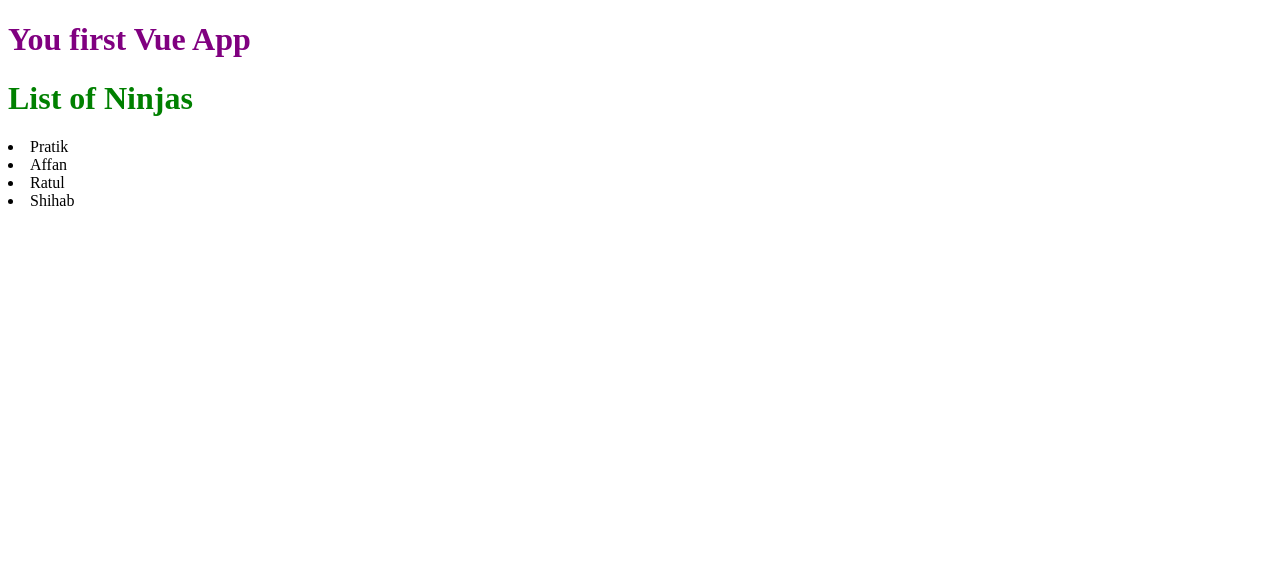
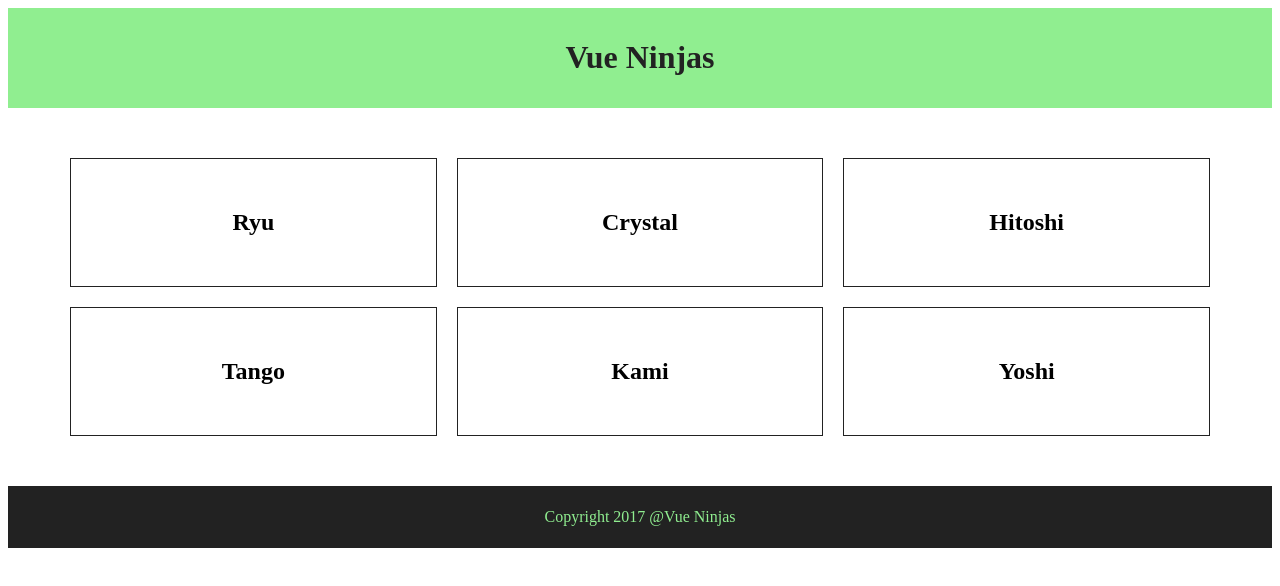
Before and after one commit to SamPratik/vuecli-tutorials, a Vue app: page / in a window 1280 px wide. Shown: the top 586 px of the page. Built offline with nearby package versions, Linux system fonts and the light colour scheme.

Commit message:
Nesting Components Example

```diff
--- a/src/App.vue
+++ b/src/App.vue
@@ -1,29 +1,29 @@
 <template>
   <div>
-    <h1>{{title}}</h1>
+    <app-header></app-header>
     <ninjas></ninjas>
+    <app-footer></app-footer>
   </div>
 </template>
 
 <script>
-// registering 'Ninjas' component locally...
+import Header from './components/Header.vue'
+import Footer from './components/Footer.vue'
 import Ninjas from './components/Ninjas.vue'
 
 export default {
   name: 'app',
   components: {
+    'app-header': Header,
+    'app-footer': Footer,
     'ninjas': Ninjas
   },
   data() {
-    return {
-      title: 'You first Vue App'
-    }
+
   }
 }
 </script>
 
 <style scoped>
-  h1 {
-    color: purple;
-  }
+
 </style>
--- /dev/null
+++ b/src/components/Footer.vue
@@ -0,0 +1,25 @@
+<template>
+  <div id="">
+    <footer>
+      <p>{{copyright}}</p>
+    </footer>
+  </div>
+</template>
+<script>
+export default {
+  name: "",
+  data: () => ({
+    copyright: 'Copyright 2017 @Vue Ninjas'
+  })
+}
+</script>
+<style scoped>
+  footer{
+      background: #222;
+      padding: 6px;
+  }
+  p{
+      color: lightgreen;
+      text-align: center;
+  }
+</style>
--- /dev/null
+++ b/src/components/Header.vue
@@ -0,0 +1,25 @@
+<template>
+  <div id="">
+    <header>
+      <h1>{{title}}</h1>
+    </header>
+  </div>
+</template>
+<script>
+export default {
+  name: "",
+  data: () => ({
+    title: 'Vue Ninjas'
+  })
+}
+</script>
+<style scoped>
+  header{
+      background: lightgreen;
+      padding: 10px;
+  }
+  h1{
+      color: #222;
+      text-align: center;
+  }
+</style>
--- a/src/components/Ninjas.vue
+++ b/src/components/Ninjas.vue
@@ -1,21 +1,47 @@
 <template>
-  <div id="">
-    <h1>List of Ninjas</h1>
-    <li v-for="ninja in ninjas">{{ninja}}</li>
+  <div id="ninjas">
+    <ul>
+      <li v-for="ninja in ninjas" v-on:click="ninja.show = !ninja.show">
+        <h2>{{ninja.name}}</h2>
+        <h3 v-show="ninja.show">{{ninja.speciality}}</h3>
+      </li>
+    </ul>
   </div>
 </template>
-
 <script>
-
 export default {
   data: () => ({
-    ninjas: ['Pratik', 'Affan', 'Ratul', 'Shihab']
+    ninjas: [
+        {name: 'Ryu', speciality: 'Vue Components', show: false},
+        {name: 'Crystal', speciality: 'HTML Wizardry', show: false},
+        {name: 'Hitoshi', speciality: 'Click Events', show: false},
+        {name: 'Tango', speciality: 'Conditionals', show: false},
+        {name: 'Kami', speciality: 'Webpack', show: false},
+        {name: 'Yoshi', speciality: 'Data Diggin', show: false}
+    ]
   })
 }
 </script>
-
 <style scoped>
-  h1 {
-    color: green;
+  #ninjas{
+      width: 100%;
+      max-width: 1200px;
+      margin: 40px auto;
+      padding: 0 20px;
+      box-sizing: border-box;
+  }
+  ul{
+      display: flex;
+      flex-wrap: wrap;
+      list-style-type: none;
+      padding: 0;
+  }
+  li{
+      flex-grow: 1;
+      flex-basis: 300px;
+      text-align: center;
+      padding: 30px;
+      border: 1px solid #222;
+      margin: 10px;
   }
 </style>
```
